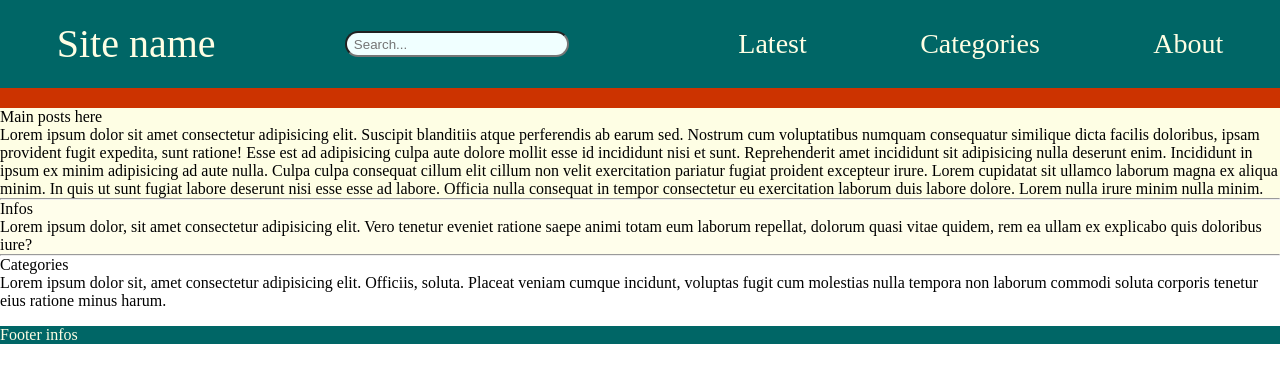
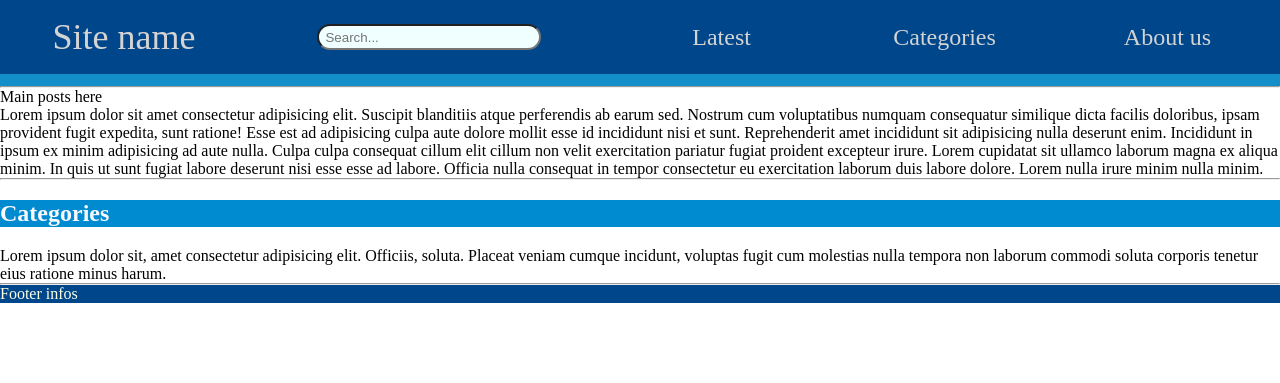
Before and after one commit to Software-Engineering-E4/Shared, a PHP site: page /homepage.html in a window 1280 px wide. Shown: the top 383 px of the page. Run offline with PHP 8.4, Linux system fonts and the light colour scheme.

Commit message:
Update homepage

```diff
--- a/Front-end files/homepage.html
+++ b/Front-end files/homepage.html
@@ -14,7 +14,7 @@
     <header class="site_header">
         <nav class="navig_line">
             <div class="site_name">
-                <a href="/homepage.html">Site name</a>
+                <a class="site_name" href="/homepage.html">Site name</a>
             </div>
             <form action="/homepage.html" method="get">
                 <div class="search_bar">
@@ -22,28 +22,24 @@
                 </div>
             </form>
             <ul class="container">
-                <li>
-                    <div class="latest">
-                        <a href="homepage.html">Latest</a>
-                    </div>
+                <li class="latest">
+                    <a class="list" href="homepage.html"> Latest </a>
                 </li>
-                <li>
-                    <div class="categories">
-                        <a href="#Categories">Categories</a>
-                    </div>
+                <li class="categories">
+                    <a class="list" href="#Categories">Categories</a>
                 </li>
-                <li>
-                    <div class="about">
-                        <a href="/about.html">About</a>
-                    </div>
+                <li class="about">
+                    <a class="list" href="about.html">About us</a>
                 </li>
-
             </ul>
         </nav>
         <!-- <div class="news">
             <p>Check out our latest post here!</p>
         </div>-->
     </header>
+
+    <hr>
+
     <main>
         <section class="main_posts">
             Main posts here <br>
@@ -60,22 +56,18 @@
             <hr>
         </section>
 
-        <section class="infos">
-            Infos <br>
-            Lorem ipsum dolor, sit amet consectetur adipisicing elit. Vero tenetur eveniet ratione saepe animi totam eum
-            laborum repellat, dolorum quasi vitae quidem, rem ea ullam ex explicabo quis doloribus iure?
-            <hr>
-        </section>
         <section class="categories" id="Categories">
-            Categories <br>
+            <h2>Categories</h2>
             Lorem ipsum dolor sit, amet consectetur adipisicing elit. Officiis, soluta. Placeat veniam cumque incidunt,
             voluptas fugit cum molestias nulla tempora non laborum commodi soluta corporis tenetur eius ratione minus
             harum.
         </section>
     </main>
 
+    <hr>
+
     <footer>
-        <p>Footer infos</p>
+        Footer infos
     </footer>
 
 </body>
--- a/Front-end files/styles/homepage.css
+++ b/Front-end files/styles/homepage.css
@@ -2,40 +2,32 @@ body{
     margin: 0rem;
 }
 
-header{
-    border-bottom: none;
-}
+nav{
+    background-color: #00468B;
+    line-height: 2.5rem;
 
-nav{
-    background-color:#006666;
-    color: #fefee4;
-    line-height: 3.5rem;
-
-    border-bottom-width: 1.25rem;
-    border-bottom-color: #CC3300;
+    border-bottom-width: 0.77rem;
+    border-bottom-color: #128FC8;
     border-bottom-style: solid;
 
     /*flex display*/
     display:flex;
     flex-direction: row;
     flex-wrap: nowrap;
-    justify-content: space-between;
+    justify-content:space-between;
+    align-items: center;
 }
 
 div.site_name{
-    color: #fefee4;
-    font-size: 2.5rem;
+    font-size: 2.25rem;
     text-align: center;
-
-    flex-grow: 2;
-    align-self:center;
+    flex-grow: 1;
 }
 
 /* search bar */
 form{
     /* flex item from nav flex */
-    align-self: center;
-    flex-grow: 2;
+    flex-grow: 1;
 }
 div.search_bar{
     padding: 1rem;
@@ -49,36 +41,67 @@ div.search_bar input[type=search]{
     padding: 0.2rem;
     outline: 0.1rem ridge;
     outline:darkgrey;
-    border-radius: 2rem;
+    border-radius: 1.5rem;
 
     /* its content */
     background-color:azure;
 }
 
-/* list container */
+/* list container & items */
 ul.container{
     list-style: none;
+    padding: 0rem;
+    border: 0.1rem solid #00468B;
+    border-radius: 1.5rem;
 
-    flex-grow: 6;
-
-    /*flex*/
+    flex-grow: 4;
+    /* new flex for future items*/
     display: flex;
     flex-direction: row;
     flex-wrap: nowrap;
     justify-content: space-around;
+    align-items: center;
+}
+ul.container:hover{
+    background-color: #00468B;
+    border: 0.1rem solid white;
+    border-radius: 1.5rem;
+}
+li.latest{
+    font-size: 1.5rem;
+    text-align: center;
 
+    flex-grow: 1;
+    flex-basis: 0;
 }
-div.latest{
-    color: #fefee4;
-    font-size: 1.75rem;
+li.latest:hover{
+    background-color: #128FC8;
+    color: white;
+    border-radius: 1.5rem;
 }
-div.categories{
-    color: #fefee4;
-    font-size: 1.75rem;
+li.categories{
+    font-size: 1.5rem;
+    text-align: center;
+
+    flex-grow: 1;
+    flex-basis: 0;
 }
-div.about{
-    color: #fefee4;
-    font-size: 1.75rem;
+li.categories:hover{
+    background-color: #128FC8;
+    color: white;
+    border-radius: 1.5rem;
+}
+li.about{
+    font-size: 1.5rem;
+    text-align: center;
+
+    flex-grow: 1;
+    flex-basis: 0;
+}
+li.about:hover{
+    background-color: #128FC8;
+    color: white;
+    border-radius: 1.5rem;
 }
 
 /*
@@ -104,12 +127,12 @@ main{
 
 }
 section.main_posts{
-    background-color: #fefee4;
+    background-color: white;
 
 }
 
 section.infos{
-    background-color: rgb(255, 254, 235);
+    background-color: white;
 }
 
 section.categories{
@@ -117,14 +140,21 @@ section.categories{
 }
 
 footer{
-    background-color: #006666;
+    background-color: #00468B;
     color: #fefee4;
+    margin: 0rem;
 }
 
 /* other things */
 a{
-    color: #fefee4;
+    color:lightgray;
     text-decoration: none;
+}
+a.site_name:hover{
+    color:white;
+}
+a.list:hover{
+    color:white;
 }
 
 input{
@@ -133,5 +163,12 @@ input{
 }
 
 hr{
+
+    background-color: black;
     margin: 0rem;
 }
+
+h2{
+    background-color: #008bd0;
+    color: ghostwhite;
+}
```
